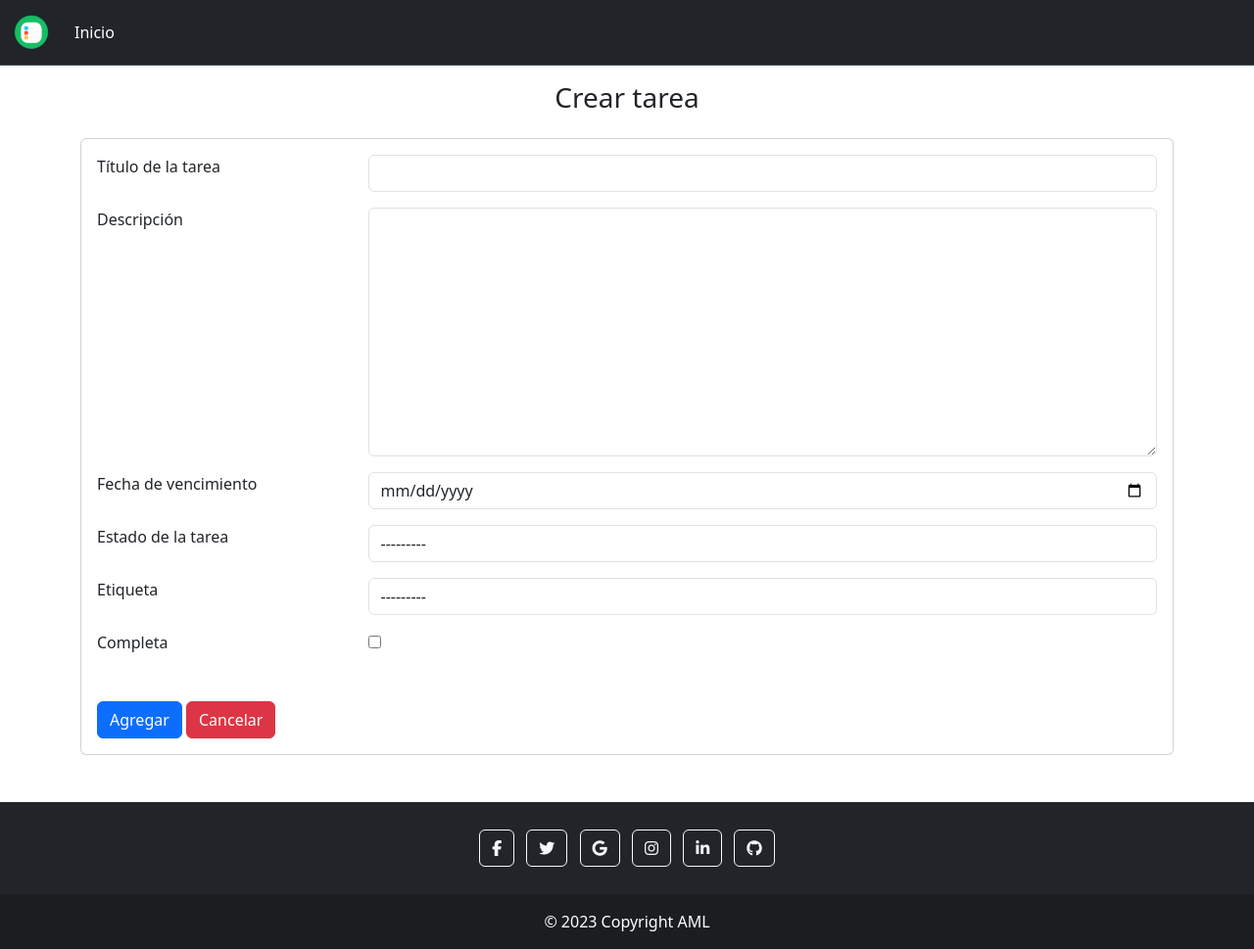
After one commit to grunsho/modulo-7-individual, a Django app: page /task_create in a window 1280 px wide. The commit adds this page. Shown: the whole page at 98% size. Run offline with Django 4.2, Linux system fonts and the light colour scheme; data that the repository does not hold is empty; some libraries are stand-ins or nearby versions.

Commit message:
AE4 completo

```diff
--- a/todoapp/tasks/admin.py
+++ b/todoapp/tasks/admin.py
@@ -1,7 +1,8 @@
 from django.contrib import admin
-from .models import Usuario, Task, Tag
+from .models import Usuario, Task, Tag, Comment
 
 # Register your models here.
 admin.site.register(Usuario)
 admin.site.register(Task)
 admin.site.register(Tag)
+admin.site.register(Comment)
--- a/todoapp/tasks/forms.py
+++ b/todoapp/tasks/forms.py
@@ -1,6 +1,6 @@
 from django.contrib.auth.forms import forms
 from django import forms
-from .models import Usuario, Task
+from .models import Usuario, Task, Comment
 
 class LoginForm(forms.Form):
     username = forms.CharField(max_length=50, required=True, label='Nombre de Usuario', error_messages={
@@ -11,7 +11,29 @@ class LoginForm(forms.Form):
         model = Usuario
 
 class TaskForm(forms.ModelForm):
-
     class Meta:
         model = Task
-        fields = '__all__'
+        fields = ['title', 'description', 'due_date', 'status', 'tag', 'completed']
+        labels = {
+            'title': 'Título de la tarea',
+            'description': 'Descripción',
+            'due_date': 'Fecha de vencimiento',
+            'status': 'Estado de la tarea',
+            'tag': 'Etiqueta',
+            'completed': 'Completa'
+        }
+        widgets = {
+            'title': forms.TextInput(attrs= {'class': 'form-control'}),
+            'description': forms.Textarea(attrs= {'class':'form-control'}),
+            'due_date': forms.DateInput(attrs= {'class':'form-control', 'placeholder': 'Fecha', 'type': 'date'}),
+            'status': forms.Select(attrs= {'class':'form-control'}),
+            'tag': forms.Select(attrs= {'class':'form-control'}),
+            'completed': forms.CheckboxInput()
+        }
+
+class CommentForm(forms.ModelForm):
+    class Meta:
+        model = Comment
+        fields = ['text',]
+        labels = { 'text':'Nuevo comentario:'}
+        widgets = { 'text': forms.Textarea(attrs={'class':'form-control'})}
--- a/todoapp/tasks/models.py
+++ b/todoapp/tasks/models.py
@@ -29,3 +29,11 @@ class Task(models.Model):
 
     def __str__(self):
         return self.title
+
+class Comment(models.Model):
+    task = models.ForeignKey(Task, on_delete=models.DO_NOTHING)
+    text = models.TextField()
+    created_at = models.DateTimeField(auto_now_add=True)
+
+    def __str__(self):
+        return f"Comentario creado el {self.created_at}"
--- a/todoapp/tasks/views.py
+++ b/todoapp/tasks/views.py
@@ -1,11 +1,12 @@
 from django.shortcuts import render, redirect, get_object_or_404
 from django.contrib.auth import logout, login, authenticate
 from django.contrib.auth.decorators import login_required, user_passes_test
-from django.utils.decorators import method_decorator
+from django.urls import reverse_lazy
 from django.views import View
-from django.views.generic.list import ListView
-from .forms import LoginForm, TaskForm
-from .models import Task
+from django.views.generic import CreateView
+from .forms import LoginForm, TaskForm, CommentForm
+from django.contrib.auth.mixins import LoginRequiredMixin
+from .models import Task, Comment
 from django.db.models import Q
 
 # Create your views here.
@@ -30,48 +31,76 @@ class LoginView(View):
             print(context)
             return render(request, 'registration/login.html', context)
 
-@method_decorator(login_required, name='dispatch')
-class LogoutView(View):
+
+class LogoutView(LoginRequiredMixin, View):
     def get(self, request):
         logout(request)
         return redirect('index')
 
 
-class TaskDetailsView(View):
+class TaskDetailsView(LoginRequiredMixin, View):
     template_name: 'task_details.html'
 
     def get(self, request, pk):
         task = get_object_or_404(Task, pk=pk)
         form = TaskDetailsView(instance = task)
+        commentform = CommentForm
+        comments = Comment.objects.filter(task_id=task.id)
+        print(comments)
         context = {'task': task,
-                    'form': form}
+                    'form': form,
+                    'commentform': commentform,
+                    'comments': comments}
         return render(request, 'task_details.html', context)
 
-# class TaskListView(ListView):
-#     model = Task
-#     template_name = 'task_list.html'
+    def post(self, request, pk):
+        task = get_object_or_404(Task, pk=pk)
+        commentform = CommentForm(data=request.POST)
+        comments = Comment.objects.filter(task_id=task.id)
+        if commentform.is_valid():
+            new_comment = commentform.save(commit=False)
+            new_comment.task_id = task.id
+            new_comment.save()
+        context = {
+            'task': task,
+                'commentform': commentform,
+                'comments': comments,
+                'new_comment': new_comment
+        }
 
-#     def get_queryset(self):
-#         queryset = super().get_queryset()
-#         return queryset.order_by('due_date')
+        return render(request, 'task_details.html', context)
 
-#     def get_context_data(self, **kwargs):
-#         context = super().get_context_data(**kwargs)
-#         context['status'] = self.get_queryset()
-#         return context
 
-@login_required
-def task_list(request):  # sourcery skip: assign-if-exp, introduce-default-else
-    if request.method == "POST":
-        form = TaskForm(request.POST)
-        status = request.POST.get('filter_by')
-        print(status)
-        tasks = Task.objects.all().filter(status=status)
-    else:
-        tasks = Task.objects.all().order_by('due_date')
-        print('get')
-        print(request.GET.get('filter_by'))
-    return render(request, 'task_list.html', {'tasks': tasks})
+class TaskListView(LoginRequiredMixin, View):
+    model = Task
+    template_name = 'task_list.html'
+
+    def get(self, request):
+        tasks = Task.objects.filter(user=request.user).exclude(status='Completada').order_by('due_date')
+        context = {'tasks': tasks}
+        return render(request, self.template_name, context)
+
+    def post(self, request):
+        filter_by = request.POST.get('filter_by')
+        tasks = Task.objects.order_by('due_date').filter(status=filter_by)
+        context = {'tasks': tasks}
+        return render(request, self.template_name, context)
+
+
+class TaskCreateView(CreateView):
+    model = Task
+    form_class = TaskForm
+    template_name = 'task_create.html'
+    success_url = reverse_lazy('task_list')
+
+    def form_valid(self, form):
+        form.instance.user = self.request.user
+        return super(TaskCreateView, self).form_valid(form)
+
+    def get_context_data(self, **kwargs):
+        context = super().get_context_data(**kwargs)
+        context['form'] = self.get_form()
+        return context
 
 @login_required
 def task_create(request):
--- a/todoapp/templates/base.html
+++ b/todoapp/templates/base.html
@@ -57,7 +57,7 @@
         {% endblock %}
     </div>
 
-    <footer class="bg-dark text-center text-white mt-auto">
+    <footer class="bg-dark text-center text-white mt-5">
         <!-- Grid container -->
         <div class="container p-4 pb-0">
             <!-- Section: Social media -->
@@ -90,5 +90,6 @@
         </div>
         <!-- Copyright -->
     </footer>
+    <script src="https://cdn.jsdelivr.net/npm/bootstrap@5.1.3/dist/js/bootstrap.bundle.min.js" integrity="sha384-ka7Sk0Gln4gmtz2MlQnikT1wXgYsOg+OMhuP+IlRH9sENBO0LRn5q+8nbTov4+1p" crossorigin="anonymous"></script>
 </body>
 </html>
--- /dev/null
+++ b/todoapp/templates/task_create.html
@@ -0,0 +1,50 @@
+{% extends 'base.html' %}
+{% load static %}
+
+
+{% block title %}Crear Tarea{% endblock %}
+
+<body>
+    {% block contenido %}
+        <div class="row align-items-center">
+            <div class="d-flex justify-content-center py-3">
+                <h3>Crear tarea</h3>
+            </div>
+        </div>
+
+
+            <div class="card">
+                <div class="card-body card-block">
+                    <form method="POST" action="" class="form-horizontal">{% csrf_token %}
+                        <div class="row form-group pb-3">
+                            <div class="col col-md-3">{{ form.title.label }}</div>
+                            <div class="col-12 col-md-9">{{ form.title }}</div>
+                        </div>
+                        <div class="row form-group pb-3">
+                            <div class="col col-md-3">{{ form.description.label }}</div>
+                            <div class="col-12 col-md-9">{{ form.description }}</div>
+                        </div>
+                        <div class="row form-group pb-3">
+                            <div class="col col-md-3">{{ form.due_date.label }}</div>
+                            <div class="col-12 col-md-9">{{ form.due_date }}</div>
+                        </div>
+                        <div class="row form-group pb-3">
+                            <div class="col col-md-3">{{ form.status.label }}</div>
+                            <div class="col-12 col-md-9">{{ form.status }}</div>
+                        </div>
+                        <div class="row form-group pb-3">
+                            <div class="col col-md-3">{{ form.tag.label }}</div>
+                            <div class="col-12 col-md-9">{{ form.tag }}</div>
+                        </div>
+                        <div class="row form-group pb-5">
+                            <div class="col col-md-3">{{ form.completed.label }}</div>
+                            <div class="col-12 col-md-9">{{ form.completed }}</div>
+                        </div>
+                        <input type="submit" class="btn btn-primary"value="Agregar">
+                    <button href="{% url 'task_list' %}" class="btn btn-danger">Cancelar</button>
+                    </form>
+                </div>
+            </div>
+
+    {% endblock %}
+</body>
--- a/todoapp/todoapp/urls.py
+++ b/todoapp/todoapp/urls.py
@@ -1,29 +1,14 @@
-"""
-URL configuration for todoapp project.
-
-The `urlpatterns` list routes URLs to views. For more information please see:
-    https://docs.djangoproject.com/en/4.2/topics/http/urls/
-Examples:
-Function views
-    1. Add an import:  from my_app import views
-    2. Add a URL to urlpatterns:  path('', views.home, name='home')
-Class-based views
-    1. Add an import:  from other_app.views import Home
-    2. Add a URL to urlpatterns:  path('', Home.as_view(), name='home')
-Including another URLconf
-    1. Import the include() function: from django.urls import include, path
-    2. Add a URL to urlpatterns:  path('blog/', include('blog.urls'))
-"""
 from django.contrib import admin
 from django.urls import path, include
-from tasks.views import index, LoginView, LogoutView, TaskDetailsView, task_list
+from tasks.views import index, LoginView, LogoutView, TaskDetailsView, TaskListView, TaskCreateView
 
 urlpatterns = [
     path('admin/', admin.site.urls),
     path('', index, name='index'),
     path('task_details/<int:pk>/', TaskDetailsView.as_view(), name='task_details'),
     path('accounts/', include('django.contrib.auth.urls')),
-    path('tasks/', task_list, name='task_list'),
+    path('tasks/', TaskListView.as_view(), name='task_list'),
+    path('task_create', TaskCreateView.as_view(), name='task_create'),
     path('login/', LoginView.as_view(), name='login'),
     path('logout/', LogoutView.as_view(), name='logout'),
 ]
```
Also changed, not shown: todoapp/templates/task_details.html (+25 -0 lines), todoapp/templates/task_list.html (+10 -10 lines), todoapp/tasks/migrations/0004_task_observation.py (added), todoapp/tasks/migrations/0005_remove_task_observation_comment.py (added).
